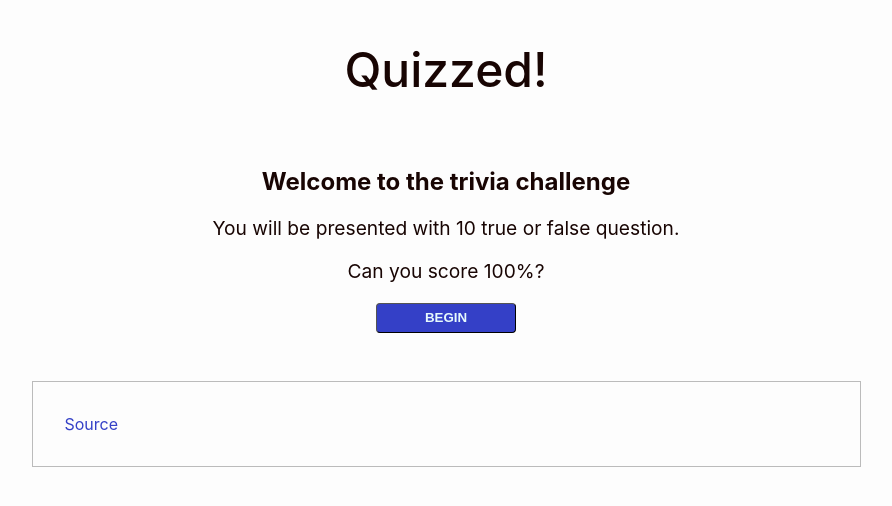
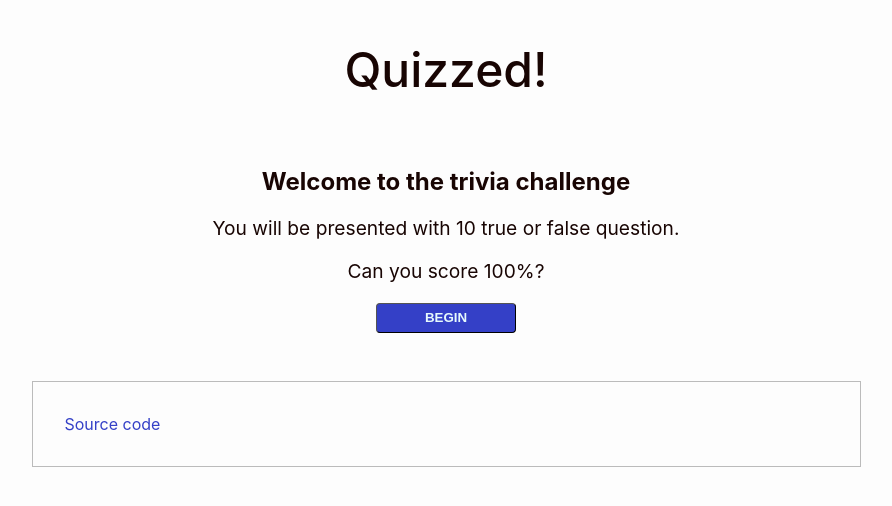
Before and after one commit to David256/quizzed-frontend, a React (Create React App) app: page / in a window 1280 px wide. Shown: the top 506 px of the page, without its empty margins (194-1086 px from the left). Built offline with nearby package versions, Linux system fonts and the light colour scheme; no server answers.

Commit message:
Edit Layout

```diff
--- a/src/components/layouts/Layout.jsx
+++ b/src/components/layouts/Layout.jsx
@@ -19,7 +19,7 @@ function Layout({ children }) {
           target="_blank"
           rel="noreferrer"
         >
-          Source
+          Source code
         </a>
       </footer>
     </div>
```
